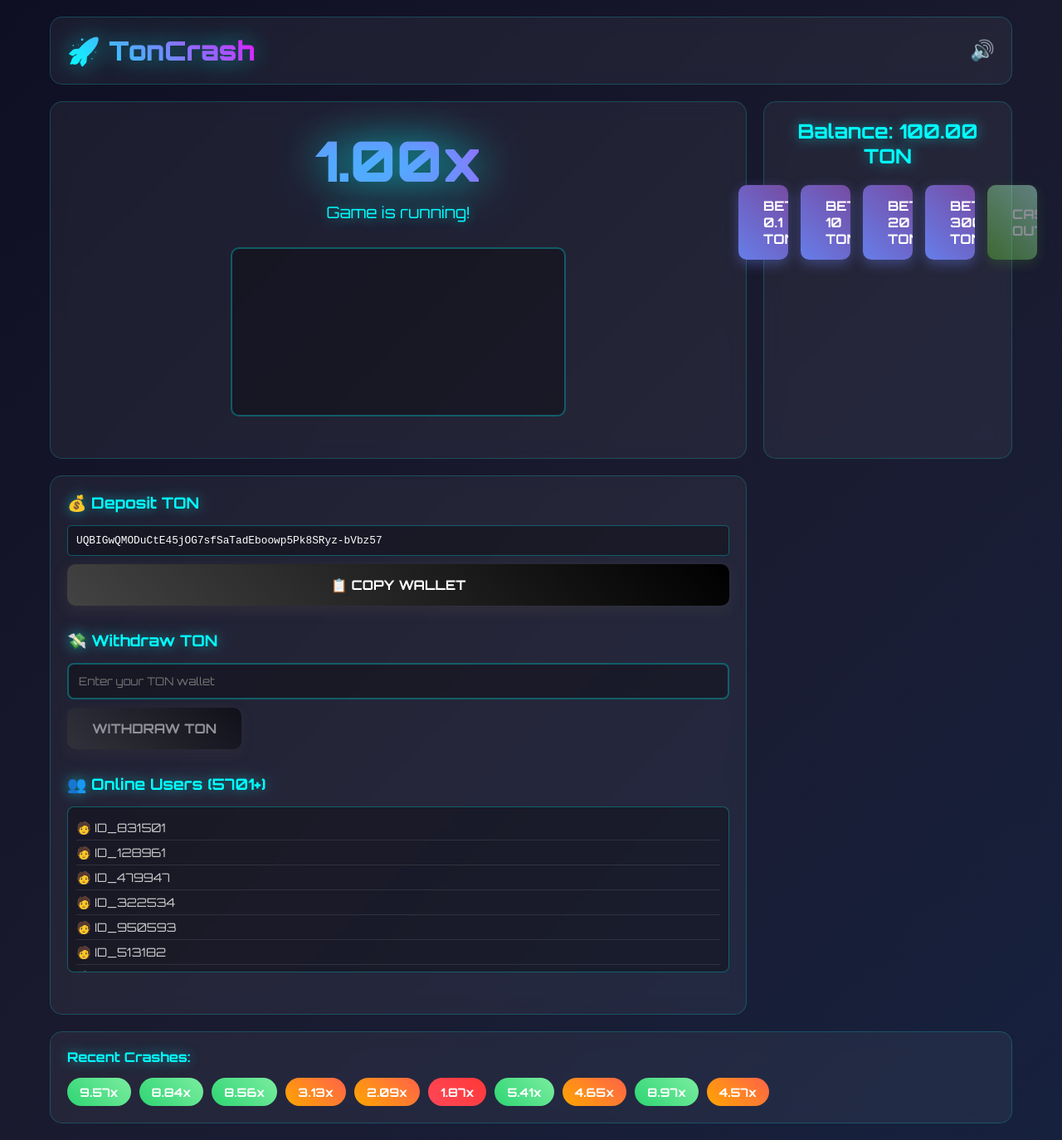
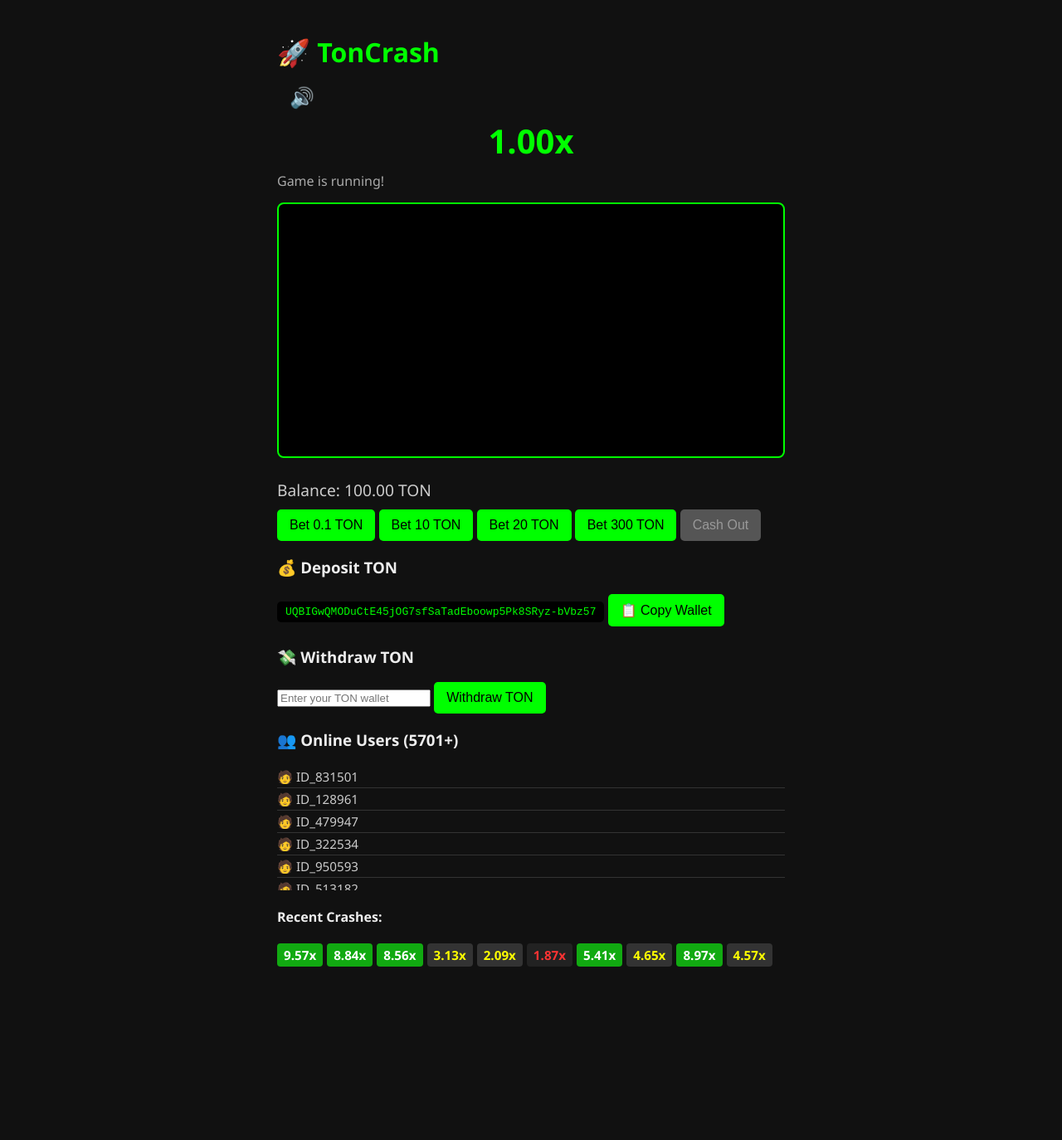
Before and after one commit to BIRDSTOKENS/Toncrash, a plain HTML site: page index.html in a window 1280 px wide. Shown: the whole page at 83% size. After the commit the page ends 1185 px from the top, so only its background shows below. Drawn offline with Linux system fonts and the light colour scheme.

Commit message:
Update style.css

```diff
--- a/style.css
+++ b/style.css
@@ -1,382 +1,188 @@
+body {
+    margin: 0;
+    font-family: 'Segoe UI', sans-serif;
+    background: #111;
+    color: #eee;
+    display: flex;
+    flex-direction: column;
+    align-items: center;
+    padding: 20px;
+}
 
-* {
-    margin: 0;
-    padding: 0;
+h1 {
+    color: #0f0;
+    margin-bottom: 10px;
+}
+
+#game-container {
+    background: #222;
+    padding: 20px;
+    border-radius: 12px;
+    box-shadow: 0 0 20px rgba(0, 255, 0, 0.2);
+    max-width: 1000px;
+    width: 100%;
     box-sizing: border-box;
 }
 
-body {
-    font-family: 'Orbitron', monospace;
-    background: linear-gradient(135deg, #0f0f23, #1a1a2e, #16213e);
-    color: #ffffff;
-    min-height: 100vh;
-    overflow-x: hidden;
+#game-canvas {
+    width: 100%;
+    height: 300px;
+    background: #000;
+    border: 2px solid #0f0;
+    margin-bottom: 20px;
+    border-radius: 8px;
 }
 
-.game-container {
-    max-width: 1200px;
-    margin: 0 auto;
-    padding: 20px;
-    display: grid;
-    grid-template-columns: 1fr 300px;
-    grid-template-rows: auto 1fr auto auto;
-    gap: 20px;
-    min-height: 100vh;
+#multiplier {
+    font-size: 2.5em;
+    font-weight: bold;
+    color: #0f0;
+    text-align: center;
+    margin-bottom: 10px;
+    transition: color 0.3s ease;
 }
 
-/* Header */
-.game-header {
-    grid-column: 1 / -1;
-    display: flex;
-    justify-content: space-between;
-    align-items: center;
-    padding: 20px;
-    background: rgba(255, 255, 255, 0.05);
-    border-radius: 15px;
-    backdrop-filter: blur(10px);
-    border: 1px solid rgba(0, 255, 255, 0.2);
+#multiplier.crashed {
+    color: red;
 }
 
-.logo {
-    font-size: 2rem;
-    font-weight: 900;
-    background: linear-gradient(45deg, #00ffff, #ff00ff);
-    -webkit-background-clip: text;
-    -webkit-text-fill-color: transparent;
-    text-shadow: 0 0 30px rgba(0, 255, 255, 0.5);
+#balance {
+    font-size: 1.2em;
+    margin-bottom: 10px;
+    color: #ccc;
 }
 
-.sound-toggle button {
-    background: none;
-    border: none;
-    font-size: 1.5rem;
-    cursor: pointer;
-    color: #00ffff;
-    transition: all 0.3s ease;
+#game-status {
+    font-size: 1em;
+    margin-bottom: 15px;
+    color: #aaa;
 }
 
-.sound-toggle button:hover {
-    transform: scale(1.1);
-    text-shadow: 0 0 15px rgba(0, 255, 255, 0.8);
+.button-row {
+    display: flex;
+    justify-content: center;
+    gap: 10px;
+    margin-bottom: 15px;
+    flex-wrap: wrap;
 }
 
-/* Main Game Area */
-.main-game {
-    background: rgba(255, 255, 255, 0.05);
-    border-radius: 15px;
-    padding: 30px;
-    backdrop-filter: blur(10px);
-    border: 1px solid rgba(0, 255, 255, 0.2);
-    position: relative;
-    overflow: hidden;
+.bet-btn,
+#cashout-button,
+#sound-toggle,
+#copy-wallet,
+#withdraw-button {
+    background: #0f0;
+    border: none;
+    color: #000;
+    padding: 10px 15px;
+    font-size: 1em;
+    cursor: pointer;
+    border-radius: 5px;
+    transition: 0.2s ease;
 }
 
-.multiplier-section {
-    text-align: center;
-    margin-bottom: 30px;
+.bet-btn:hover,
+#cashout-button:hover,
+#sound-toggle:hover,
+#copy-wallet:hover,
+#withdraw-button:hover {
+    background: #0c0;
 }
 
-.multiplier {
-    font-size: 4rem;
-    font-weight: 900;
-    background: linear-gradient(45deg, #00ffff, #ff00ff);
-    -webkit-background-clip: text;
-    -webkit-text-fill-color: transparent;
-    text-shadow: 0 0 50px rgba(0, 255, 255, 0.8);
-    animation: pulse 2s infinite;
+.bet-btn:disabled,
+#cashout-button:disabled {
+    background: #555;
+    cursor: not-allowed;
+    color: #999;
 }
 
-@keyframes pulse {
-    0%, 100% { transform: scale(1); }
-    50% { transform: scale(1.05); }
+#sound-toggle {
+    background: transparent;
+    color: #0f0;
+    font-size: 1.5em;
 }
 
-.multiplier.crashed {
-    color: #ff4757;
-    animation: crash 0.5s ease-in-out;
+.section {
+    margin-top: 30px;
+    background: #1a1a1a;
+    padding: 15px;
+    border-radius: 8px;
 }
 
-@keyframes crash {
-    0% { transform: scale(1); }
-    50% { transform: scale(1.2); }
-    100% { transform: scale(1); }
+.section h2 {
+    font-size: 1.2em;
+    color: #0f0;
+    margin-bottom: 10px;
 }
 
-.game-status {
-    font-size: 1.2rem;
-    color: #00ffff;
-    margin-top: 10px;
-    text-shadow: 0 0 15px rgba(0, 255, 255, 0.5);
-}
-
-.chart-area {
-    display: flex;
-    justify-content: center;
-    margin: 20px 0;
-}
-
-#game-canvas {
-    border: 2px solid rgba(0, 255, 255, 0.3);
-    border-radius: 10px;
-    background: rgba(0, 0, 0, 0.3);
-    max-width: 100%;
-    height: auto;
-}
-
-/* Game Controls */
-.game-controls {
-    background: rgba(255, 255, 255, 0.05);
-    border-radius: 15px;
-    padding: 20px;
-    backdrop-filter: blur(10px);
-    border: 1px solid rgba(0, 255, 255, 0.2);
-}
-
-.balance-section {
-    text-align: center;
-    margin-bottom: 20px;
-}
-
-.balance {
-    font-size: 1.5rem;
-    font-weight: 700;
-    color: #00ffff;
-    text-shadow: 0 0 15px rgba(0, 255, 255, 0.5);
-}
-
-.betting-section {
-    display: flex;
-    gap: 15px;
-    justify-content: center;
-}
-
-/* Buttons */
-.btn {
-    padding: 15px 30px;
-    border: none;
-    border-radius: 10px;
-    font-family: 'Orbitron', monospace;
-    font-weight: 700;
-    font-size: 1rem;
-    cursor: pointer;
-    transition: all 0.3s ease;
-    text-transform: uppercase;
-    position: relative;
-    overflow: hidden;
-}
-
-.btn:before {
-    content: '';
-    position: absolute;
-    top: 0;
-    left: -100%;
-    width: 100%;
-    height: 100%;
-    background: linear-gradient(90deg, transparent, rgba(255, 255, 255, 0.2), transparent);
-    transition: left 0.5s;
-}
-
-.btn:hover:before {
-    left: 100%;
-}
-
-.btn-primary {
-    background: linear-gradient(45deg, #667eea, #764ba2);
-    color: white;
-    box-shadow: 0 5px 15px rgba(102, 126, 234, 0.4);
-}
-
-.btn-primary:hover {
-    transform: translateY(-2px);
-    box-shadow: 0 8px 25px rgba(102, 126, 234, 0.6);
-}
-
-.btn-success {
-    background: linear-gradient(45deg, #56ab2f, #a8e6cf);
-    color: white;
-    box-shadow: 0 5px 15px rgba(86, 171, 47, 0.4);
-}
-
-.btn-success:hover {
-    transform: translateY(-2px);
-    box-shadow: 0 8px 25px rgba(86, 171, 47, 0.6);
-}
-
-.btn-secondary {
-    background: linear-gradient(45deg, #434343, #000000);
-    color: white;
-    box-shadow: 0 5px 15px rgba(67, 67, 67, 0.4);
-}
-
-.btn-secondary:hover {
-    transform: translateY(-2px);
-    box-shadow: 0 8px 25px rgba(67, 67, 67, 0.6);
-}
-
-.btn:disabled {
-    opacity: 0.5;
-    cursor: not-allowed;
-    transform: none !important;
-}
-
-/* Side Panel */
-.side-panel {
-    background: rgba(255, 255, 255, 0.05);
-    border-radius: 15px;
-    padding: 20px;
-    backdrop-filter: blur(10px);
-    border: 1px solid rgba(0, 255, 255, 0.2);
-    height: fit-content;
-}
-
-.panel-section {
-    margin-bottom: 30px;
-}
-
-.panel-section h3 {
-    color: #00ffff;
-    margin-bottom: 15px;
-    text-shadow: 0 0 15px rgba(0, 255, 255, 0.5);
-}
-
-.wallet-address {
-    display: flex;
-    flex-direction: column;
-    gap: 10px;
-}
-
-.wallet-address code {
-    background: rgba(0, 0, 0, 0.3);
-    padding: 10px;
-    border-radius: 5px;
-    font-size: 0.8rem;
-    word-break: break-all;
-    border: 1px solid rgba(0, 255, 255, 0.3);
-}
-
-.input-field {
-    width: 100%;
-    padding: 12px;
-    border: 2px solid rgba(0, 255, 255, 0.3);
-    border-radius: 8px;
-    background: rgba(0, 0, 0, 0.3);
-    color: white;
-    font-family: 'Orbitron', monospace;
-    margin-bottom: 10px;
-    transition: all 0.3s ease;
-}
-
-.input-field:focus {
-    outline: none;
-    border-color: #00ffff;
-    box-shadow: 0 0 15px rgba(0, 255, 255, 0.3);
-}
-
-.user-list {
-    max-height: 200px;
+#user-list {
+    max-height: 150px;
     overflow-y: auto;
-    background: rgba(0, 0, 0, 0.3);
-    border-radius: 8px;
-    padding: 10px;
-    border: 1px solid rgba(0, 255, 255, 0.3);
+    font-size: 0.95em;
 }
 
 .user-item {
-    padding: 5px 0;
-    font-size: 0.9rem;
+    padding: 3px 0;
+    border-bottom: 1px solid #333;
     color: #ccc;
-    border-bottom: 1px solid rgba(255, 255, 255, 0.1);
 }
 
-.user-item:last-child {
-    border-bottom: none;
-}
-
-/* Recent Crashes */
-.recent-crashes {
-    grid-column: 1 / -1;
-    background: rgba(255, 255, 255, 0.05);
-    border-radius: 15px;
-    padding: 20px;
-    backdrop-filter: blur(10px);
-    border: 1px solid rgba(0, 255, 255, 0.2);
-}
-
-.recent-crashes h4 {
-    color: #00ffff;
-    margin-bottom: 15px;
-    text-shadow: 0 0 15px rgba(0, 255, 255, 0.5);
-}
-
-.crash-history {
+#crash-history {
     display: flex;
-    gap: 10px;
+    gap: 5px;
     flex-wrap: wrap;
+    font-size: 0.95em;
 }
 
 .crash-item {
-    padding: 8px 15px;
-    border-radius: 20px;
-    font-weight: 700;
-    font-size: 0.9rem;
+    padding: 4px 8px;
+    border-radius: 4px;
+    font-weight: bold;
 }
 
 .crash-item.low {
-    background: linear-gradient(45deg, #ff4757, #ff3838);
-    color: white;
+    background: #222;
+    color: #f33;
 }
 
 .crash-item.medium {
-    background: linear-gradient(45deg, #ffa502, #ff6348);
-    color: white;
+    background: #333;
+    color: #ff0;
 }
 
 .crash-item.high {
-    background: linear-gradient(45deg, #2ed573, #7bed9f);
-    color: white;
+    background: #1a1;
+    color: #fff;
 }
 
-/* Responsive Design */
-@media (max-width: 768px) {
-    .game-container {
-        grid-template-columns: 1fr;
-        grid-template-rows: auto auto auto auto auto;
-        padding: 10px;
-    }
-
-    .logo {
-        font-size: 1.5rem;
-    }
-
-    .multiplier {
-        font-size: 3rem;
-    }
-
-    .betting-section {
-        flex-direction: column;
-    }
-
-    .btn {
-        padding: 12px 20px;
-        font-size: 0.9rem;
-    }
-}
-
-/* Scrollbar Styling */
-::-webkit-scrollbar {
-    width: 8px;
-}
-
-::-webkit-scrollbar-track {
-    background: rgba(255, 255, 255, 0.1);
+#withdraw-section input {
+    width: 80%;
+    padding: 8px;
+    margin-right: 10px;
+    border: 1px solid #444;
+    background: #000;
+    color: #eee;
     border-radius: 4px;
 }
 
-::-webkit-scrollbar-thumb {
-    background: linear-gradient(45deg, #00ffff, #ff00ff);
-    border-radius: 4px;
+#wallet-address {
+    font-family: monospace;
+    background: #000;
+    padding: 5px 10px;
+    border-radius: 5px;
+    display: inline-block;
+    margin: 10px 0;
+    color: #0f0;
 }
 
-::-webkit-scrollbar-thumb:hover {
-    background: linear-gradient(45deg, #ff00ff, #00ffff);
+@media (max-width: 600px) {
+    .button-row {
+        flex-direction: column;
+        align-items: center;
+    }
+
+    #withdraw-section input {
+        width: 100%;
+        margin-bottom: 10px;
+    }
 }
```
